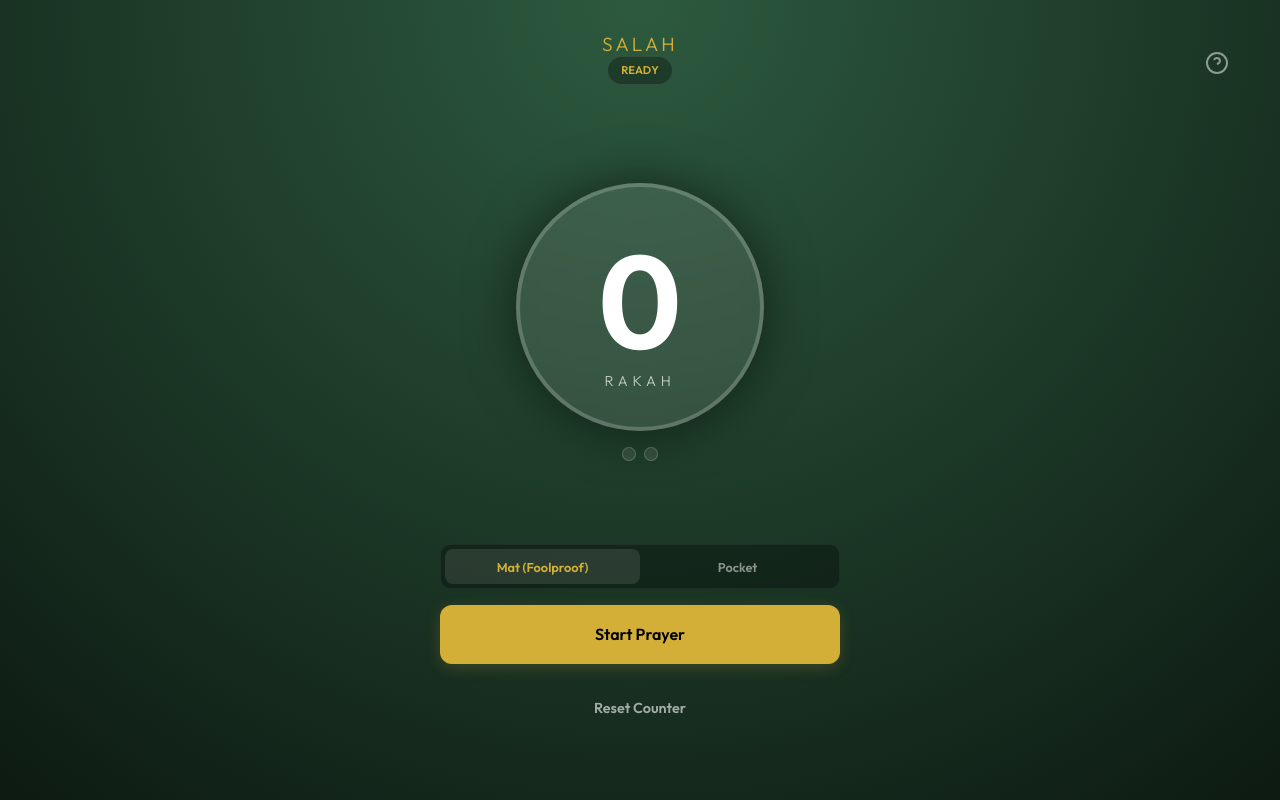
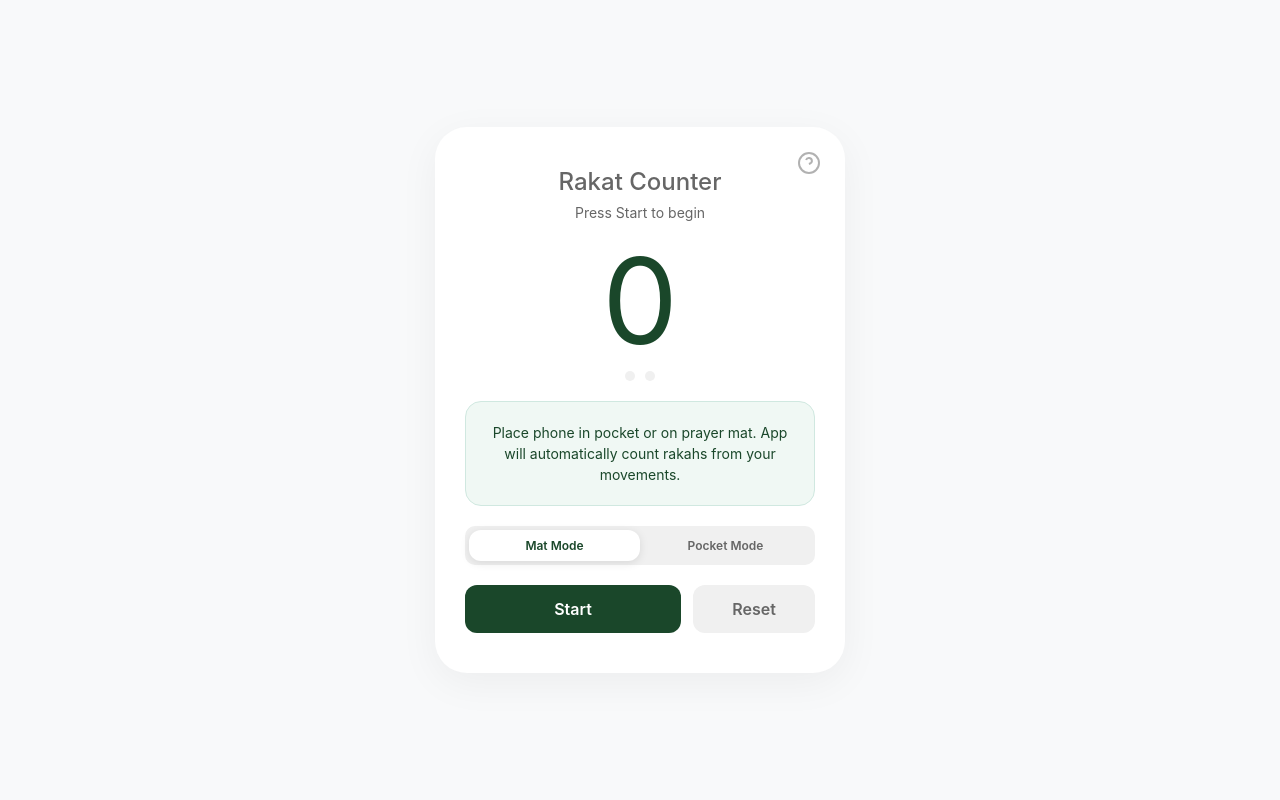
Before and after one commit to fahdi/rakat-counter, a website: page index.html in a window 1280 px wide. Drawn offline with Linux system fonts and the light colour scheme.

Commit message:
Final UI overhaul matching reference mockup with light/dark theme support

```diff
--- a/index.html
+++ b/index.html
@@ -9,63 +9,151 @@
     <meta name="apple-mobile-web-app-status-bar-style" content="black-translucent">
     <title>Salah | Rakat Counter</title>
     <link rel="manifest" href="manifest.json">
-    <link rel="preconnect" href="https://fonts.googleapis.com">
-    <link rel="preconnect" href="https://fonts.gstatic.com" crossorigin>
-    <link href="https://fonts.googleapis.com/css2?family=Outfit:wght@300;600&family=Inter:wght@400;700&display=swap"
-        rel="stylesheet">
     <style>
         :root {
-            --p: #1a472a;
-            --a: #d4af37;
-            --b: #0d1a12;
-            --t: #fff;
-            --g: rgba(255, 255, 255, .1)
+            --bg: #f8f9fa;
+            --card-bg: #fff;
+            --primary: #1a472a;
+            --text: #333;
+            --text-muted: #666;
+            --info-bg: #f0f8f4;
+            --info-border: #d0e8e0;
+            --btn-reset-bg: #f0f0f0;
+            --btn-reset-text: #666;
+        }
+
+        @media (prefers-color-scheme: dark) {
+            :root {
+                --bg: #0d1a12;
+                --card-bg: #1a1a1a;
+                --primary: #2d5a3f;
+                --text: #f0f0f0;
+                --text-muted: #aaa;
+                --info-bg: #1a2a1f;
+                --info-border: #2d5a3f;
+                --btn-reset-bg: #333;
+                --btn-reset-text: #ccc;
+            }
         }
 
         body {
             margin: 0;
-            font-family: Outfit, sans-serif;
-            background: radial-gradient(circle at top, #2d5a3f, var(--b));
-            color: var(--t);
+            font-family: -apple-system, BlinkMacSystemFont, 'Segoe UI', sans-serif;
+            background: var(--bg);
+            color: var(--text);
             height: 100vh;
             display: flex;
-            flex-direction: column;
             align-items: center;
             justify-content: center;
             overflow: hidden;
-            touch-action: none
         }
 
-        .c {
-            width: 100%;
-            max-width: 400px;
-            padding: 2rem;
+        .card {
+            background: var(--card-bg);
+            border-radius: 32px;
+            padding: 40px 30px;
+            box-shadow: 0 10px 40px rgba(0, 0, 0, 0.05);
+            width: 90%;
+            max-width: 350px;
             text-align: center;
-            display: flex;
-            flex-direction: column;
-            gap: 1.5rem;
-            height: 100%;
-            justify-content: space-between
+            position: relative;
         }
 
         h1 {
-            font-size: 1.2rem;
-            font-weight: 300;
-            letter-spacing: .2rem;
-            margin: 0;
-            color: var(--a);
-            text-transform: uppercase
+            font-size: 24px;
+            color: var(--text-muted);
+            margin: 0 0 8px 0;
+            font-weight: 500;
+        }
+
+        #status {
+            font-size: 14px;
+            color: var(--text-muted);
+            margin-bottom: 20px;
+        }
+
+        .count-val {
+            font-size: 120px;
+            font-weight: 400;
+            color: var(--primary);
+            margin: 10px 0;
+            line-height: 1;
+        }
+
+        .info-box {
+            background: var(--info-bg);
+            border: 1px solid var(--info-border);
+            border-radius: 16px;
+            padding: 20px;
+            margin: 20px 0;
+            font-size: 14px;
+            line-height: 1.5;
+            color: var(--primary);
+        }
+
+        .progress-dots {
+            display: flex;
+            justify-content: center;
+            gap: 10px;
+            margin: 10px 0 20px;
+        }
+
+        .dot {
+            width: 10px;
+            height: 10px;
+            border-radius: 50%;
+            background: var(--btn-reset-bg);
+            transition: .3s;
+        }
+
+        .dot.active {
+            background: var(--primary);
+            box-shadow: 0 0 10px var(--primary);
+        }
+
+        .controls {
+            display: flex;
+            gap: 12px;
+        }
+
+        button {
+            flex: 1;
+            padding: 14px;
+            border-radius: 12px;
+            font-size: 16px;
+            font-weight: 600;
+            cursor: pointer;
+            border: none;
+            transition: .2s;
+            font-family: inherit;
+        }
+
+        button:active {
+            transform: scale(0.96);
+        }
+
+        #start,
+        #stop {
+            background: var(--primary);
+            color: white;
+            flex: 2;
+        }
+
+        #reset {
+            background: var(--btn-reset-bg);
+            color: var(--btn-reset-text);
+            flex: 1;
         }
 
         .h-btn {
             position: absolute;
-            top: 2rem;
-            right: 2rem;
+            top: 24px;
+            right: 24px;
             background: none;
-            border: none;
-            color: var(--t);
-            opacity: .5;
-            cursor: pointer
+            color: var(--text-muted);
+            width: auto;
+            padding: 0;
+            opacity: 0.5;
         }
 
         .m {
@@ -74,174 +162,54 @@
             left: 0;
             width: 100%;
             height: 100%;
-            background: rgba(0, 0, 0, .9);
-            backdrop-filter: blur(15px);
+            background: rgba(0, 0, 0, 0.8);
+            backdrop-filter: blur(8px);
             display: flex;
             align-items: center;
             justify-content: center;
-            z-index: 100;
+            z-index: 1000;
             opacity: 0;
             pointer-events: none;
-            transition: opacity .3s
+            transition: 0.3s;
         }
 
         .m.v {
             opacity: 1;
-            pointer-events: all
+            pointer-events: all;
         }
 
         .m-c {
-            max-width: 320px;
-            text-align: left;
-            padding: 2rem
+            background: var(--card-bg);
+            border-radius: 24px;
+            padding: 30px;
+            max-width: 300px;
+            color: var(--text);
         }
 
         .m-c h2 {
-            color: var(--a);
-            margin-top: 0
-        }
-
-        .m-c p {
-            font-size: .9rem;
-            line-height: 1.6;
-            opacity: .8
-        }
-
-        .d {
-            display: flex;
-            flex-direction: column;
-            align-items: center;
-            justify-content: center;
-            height: 300px
-        }
-
-        .r {
-            width: 240px;
-            height: 240px;
-            border-radius: 50%;
-            border: 4px solid rgba(255, 255, 255, .2);
-            display: flex;
-            flex-direction: column;
-            align-items: center;
-            justify-content: center;
-            background: var(--g);
-            backdrop-filter: blur(10px);
-            box-shadow: 0 0 50px rgba(0, 0, 0, .5);
-            transition: transform .3s cubic-bezier(.175, .885, .32, 1.275)
-        }
-
-        .r.p {
-            transform: scale(1.1);
-            border-color: var(--a)
-        }
-
-        #count {
-            font-size: 8rem;
-            font-weight: 600;
-            margin: 0;
-            font-family: Inter, sans-serif
-        }
-
-        .l {
-            font-size: .9rem;
-            text-transform: uppercase;
-            letter-spacing: .3rem;
-            opacity: .7;
-            margin-top: -.5rem
-        }
-
-        .s {
-            display: inline-block;
-            padding: .4rem .8rem;
-            border-radius: 20px;
-            background: rgba(0, 0, 0, .3);
-            font-size: .7rem;
-            font-weight: 600;
-            border: 1px solid rgba(255, 255, 255, .1);
-            margin-bottom: 1rem;
-            color: var(--a)
-        }
-
-        .s-dots {
-            display: flex;
-            gap: .5rem;
-            margin-top: 1rem
-        }
-
-        .dot {
-            width: 12px;
-            height: 12px;
-            border-radius: 50%;
-            background: rgba(255, 255, 255, .1);
-            border: 1px solid rgba(255, 255, 255, .2);
-            transition: .3s
-        }
-
-        .dot.a {
-            background: var(--a);
-            box-shadow: 0 0 10px var(--a)
-        }
-
-        .ctrl {
-            display: flex;
-            flex-direction: column;
-            gap: 1rem;
-            padding-bottom: 2rem
-        }
-
-        button {
-            background: var(--g);
-            border: 1px solid rgba(255, 255, 255, .2);
-            color: #fff;
-            padding: 1.2rem;
-            border-radius: 12px;
-            font-size: 1rem;
-            font-weight: 600;
-            cursor: pointer;
-            font-family: inherit;
-            transition: .2s
-        }
-
-        button:active {
-            transform: scale(.98)
-        }
-
-        button.primary {
-            background: var(--a);
-            color: #000;
-            border: none;
-            box-shadow: 0 4px 15px rgba(212, 175, 55, .2)
-        }
-
-        button.sec {
-            font-size: .9rem;
-            opacity: .6;
-            border: none;
-            background: none
+            margin-top: 0;
+            color: var(--primary);
         }
 
         .mode-sel {
             display: flex;
-            background: rgba(0, 0, 0, .3);
+            background: var(--btn-reset-bg);
             border-radius: 10px;
             padding: 4px;
-            border: 1px solid rgba(255, 255, 255, .05)
+            margin-bottom: 20px;
         }
 
         .mode-sel button {
-            flex: 1;
+            font-size: 12px;
+            padding: 8px;
             background: none;
-            border: none;
-            padding: .6rem;
-            font-size: .8rem;
-            opacity: .5;
-            border-radius: 8px
+            color: var(--text-muted);
         }
 
         .mode-sel button.a {
-            background: var(--g);
-            opacity: 1;
-            color: var(--a)
+            background: var(--card-bg);
+            color: var(--primary);
+            box-shadow: 0 2px 10px rgba(0, 0, 0, 0.1);
         }
 
         .mat-area {
@@ -250,38 +218,37 @@
             left: 0;
             width: 100%;
             height: 100%;
-            z-index: 50;
+            z-index: 500;
             display: none;
+            background: rgba(0, 0, 0, 0.5);
+            backdrop-filter: blur(4px);
             align-items: center;
             justify-content: center;
-            background: rgba(0, 0, 0, .5);
-            backdrop-filter: blur(2px)
+            text-align: center;
         }
 
         .mat-area.active {
-            display: flex
+            display: flex;
         }
 
         .hidden {
-            display: none
+            display: none;
         }
 
         #debug {
             position: fixed;
             bottom: 5px;
             font-size: 10px;
-            opacity: .3;
+            opacity: 0.3;
             width: 100%;
-            text-align: center
+            text-align: center;
         }
     </style>
 </head>
 
 <body>
-    <div class="c">
-        <header>
-            <h1>Salah</h1>
-            <div id="status" class="s">READY</div>
+
+    <div class="card">
         <button id="helpBtn" class="h-btn">
             <svg width="24" height="24" viewBox="0 0 24 24" fill="none" stroke="currentColor" stroke-width="2">
                 <circle cx="12" cy="12" r="10" />
@@ -289,50 +256,61 @@
                 <line x1="12" y1="17" x2="12.01" y2="17" />
             </svg>
         </button>
-        </header>
-        <div class="d">
-            <div id="circle" class="r">
-                <p id="count">0</p><span class="l">Rakah</span>
-            </div>
-            <div class="s-dots">
+
+        <h1>Rakat Counter</h1>
+        <div id="status">Press Start to begin</div>
+
+        <div class="count-val" id="count">0</div>
+
+        <div class="progress-dots">
             <div class="dot" id="dot1"></div>
             <div class="dot" id="dot2"></div>
         </div>
+
+        <div class="info-box">
+            Place phone in pocket or on prayer mat. App will automatically count rakahs from your movements.
         </div>
+
         <div class="ctrl">
             <div class="mode-sel">
-                <button id="modeMat" class="a">Mat (Foolproof)</button>
-                <button id="modePocket">Pocket</button>
+                <button id="modeMat" class="a">Mat Mode</button>
+                <button id="modePocket">Pocket Mode</button>
             </div>
-            <button id="start" class="primary">Start Prayer</button>
+            <div class="controls">
+                <button id="start">Start</button>
                 <button id="stop" class="hidden">Finish</button>
-            <button id="reset" class="sec">Reset Counter</button>
+                <button id="reset">Reset</button>
             </div>
         </div>
-    <div id="matArea" class="mat-area">
-        <div style="text-align:center;pointer-events:none">
-            <div style="font-size:3rem;margin-bottom:1rem">📿</div>
-            <h2 style="color:var(--a);margin:0">Mat Mode Active</h2>
-            <p style="opacity:.6">Tap screen with head/nose at each Sajdah</p>
     </div>
-    </div>
+
     <div id="helpModal" class="m">
         <div class="m-c">
             <h2>How to Use</h2>
-            <p><b>Mat Mode (Default):</b> Place phone flat on mat (screen up) where your head touches. Tap the screen
-                with your nose/head at each Sajdah.</p>
-            <p><b>Pocket Mode:</b> Keeps phone in pocket. Screen must stay on for sensors to work.</p>
-            <p><b>Logic:</b> 2 Sajdahs = 1 Rakah. Works for standing and sitting prayers.</p>
-            <button id="closeHelp" class="primary" style="width:100%;margin-top:1rem">Got it</button>
+            <p><b>Mat Mode:</b> Place phone flat on mat (screen up). Tap the screen with your head/nose at each Sajdah.
+            </p>
+            <p><b>Pocket Mode:</b> Keeps phone in pocket. Detects movements automatically.</p>
+            <p><b>Rule:</b> 2 Sajdahs = 1 Rakah. This works for standing and sitting prayers.</p>
+            <button id="closeHelp" style="background:var(--primary);color:white;width:100%;margin-top:1rem">Got
+                it</button>
         </div>
     </div>
+
+    <div id="matArea" class="mat-area">
+        <div style="pointer-events:none">
+            <div style="font-size:3rem;margin-bottom:1rem">📿</div>
+            <h2 style="color:white;margin:0">Mat Mode Active</h2>
+            <p style="color:white;opacity:.7">Tap screen at each Sajdah</p>
+        </div>
+    </div>
+
     <div id="debug"></div>
+
     <script type="module">
         import { RakatCounter } from './counter.js';
+
         const countEl = document.getElementById('count'),
             statusEl = document.getElementById('status'),
-            circleEl = document.getElementById('circle'),
-            debugEl = document.getElementById('debug'),
             startBtn = document.getElementById('start'),
             stopBtn = document.getElementById('stop'),
             resetBtn = document.getElementById('reset'),
@@ -340,7 +318,8 @@
             modeMat = document.getElementById('modeMat'),
             matArea = document.getElementById('matArea'),
             dot1 = document.getElementById('dot1'),
-            dot2 = document.getElementById('dot2');
+            dot2 = document.getElementById('dot2'),
+            debugEl = document.getElementById('debug');
 
         let wakeLock = null;
 
@@ -348,33 +327,26 @@
             mode: 'mat',
             onCountChange: (c) => {
                 countEl.innerText = c;
-                circleEl.classList.add('p');
-                setTimeout(() => circleEl.classList.remove('p'), 300);
-                // Double pulse for Rakat completion
                 if ('vibrate' in navigator) navigator.vibrate([100, 50, 100, 50, 100]);
                 localStorage.setItem('rakat_count', c);
-                // Keep 2nd dot visible for 800ms before clearing
                 setTimeout(() => updateDots(0), 800);
             },
             onSajdahDetect: (s) => {
                 const stage = s % 2 || 2;
                 updateDots(stage);
-                // Single sharp pulse for each sajdah
                 if ('vibrate' in navigator) navigator.vibrate(80);
             }
         });
 
         function updateDots(s) {
-            dot1.classList.toggle('a', s >= 1);
-            dot2.classList.toggle('a', s >= 2);
-            if (s === 0) { dot1.classList.remove('a'); dot2.classList.remove('a'); }
+            dot1.classList.toggle('active', s >= 1);
+            dot2.classList.toggle('active', s >= 2);
         }
 
         async function requestWakeLock() {
             if ('wakeLock' in navigator) {
-                try {
-                    wakeLock = await navigator.wakeLock.request('screen');
-                } catch (err) { console.error(`${err.name}, ${err.message}`); }
+                try { wakeLock = await navigator.wakeLock.request('screen'); }
+                catch (err) { console.error(err); }
             }
         }
 
@@ -412,20 +384,20 @@
             }
             startBtn.classList.add('hidden');
             stopBtn.classList.remove('hidden');
-            statusEl.innerText = counter.mode.toUpperCase() + ' ACTIVE';
+            statusEl.innerText = counter.mode === 'pocket' ? 'Pocket Mode Active' : 'Mat Mode Active';
         };
 
         stopBtn.onclick = () => {
             if (wakeLock) { wakeLock.release(); wakeLock = null; }
             startBtn.classList.remove('hidden');
             stopBtn.classList.add('hidden');
-            statusEl.innerText = 'READY';
+            statusEl.innerText = 'Ready';
             window.removeEventListener('deviceorientation', handleMotion);
             matArea.classList.remove('active');
         };
 
         resetBtn.onclick = () => {
-            if (confirm('Reset?')) {
+            if (confirm('Reset count?')) {
                 counter.reset();
                 countEl.innerText = 0;
                 updateDots(0);
```
Lines whose indentation alone changed are shown as unchanged.
